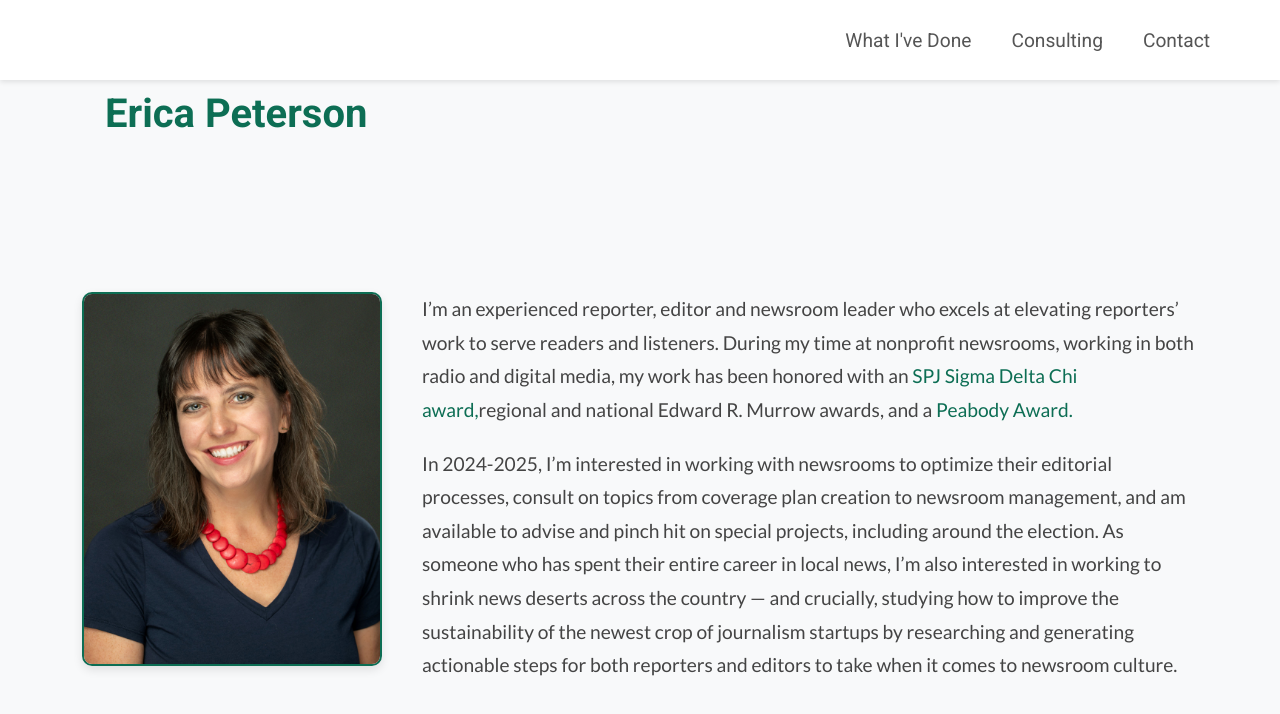
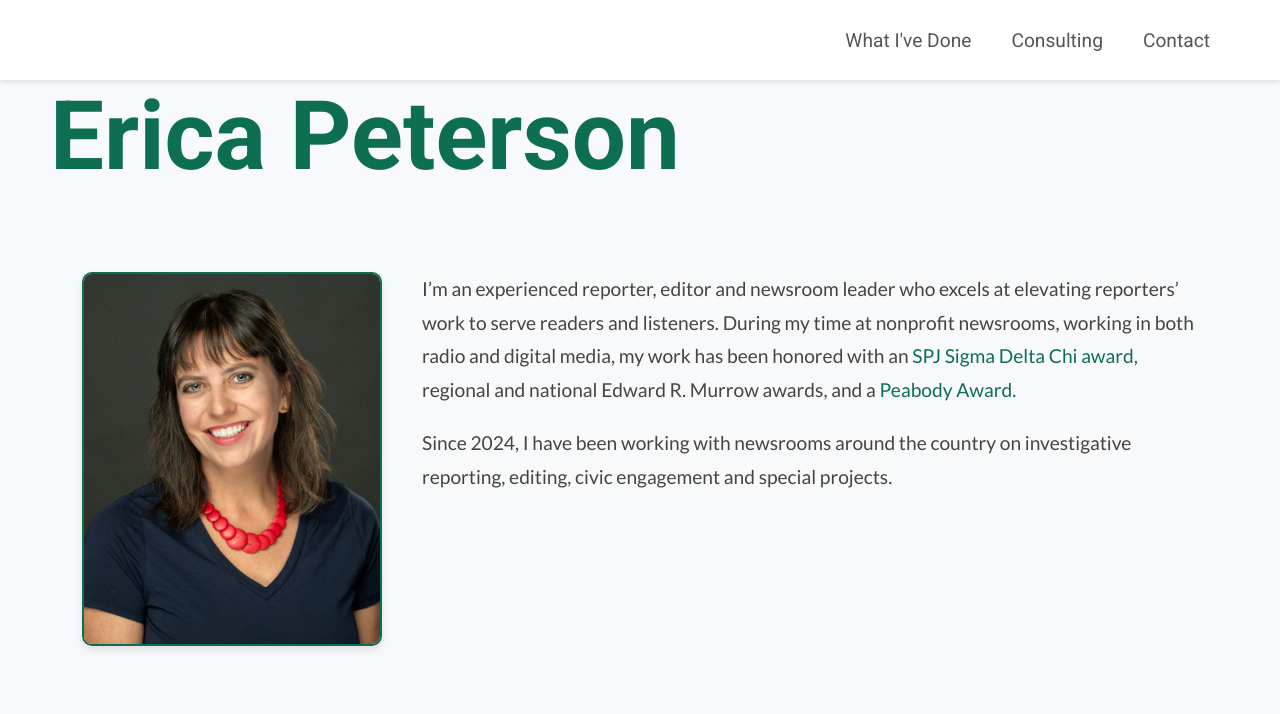
Before and after one commit to 255AM/ep, a React (Create React App) app: page /what-ive-done in a window 1280 px wide. Shown: the top 714 px of the page. Built offline with nearby package versions, Linux system fonts and the light colour scheme.

Commit message:
Update portfolio content

```diff
--- a/src/About.js
+++ b/src/About.js
@@ -11,15 +11,12 @@ const About = () => (
       <p>
       I’m an experienced reporter, editor and newsroom leader who excels at elevating reporters’ work to serve readers and listeners.
       During my time at nonprofit newsrooms, working in both radio and digital media, my work has been honored with an
-        <a href="https://www.spj.org/sdxa13.asp" target="_blank" rel="noopener noreferrer"> SPJ Sigma Delta Chi award,</a>
+        <a href="https://www.spj.org/sdxa13.asp" target="_blank" rel="noopener noreferrer"> SPJ Sigma Delta Chi award, </a>
         regional and national Edward R. Murrow awards, and a
         <a href="https://peabodyawards.com/award-profile/the-popes-long-con/" target="_blank" rel="noopener noreferrer"> Peabody Award.</a>
       </p>
       <p>
-      In 2024-2025, I’m interested in working with newsrooms to optimize their editorial processes, consult on topics from coverage plan creation to newsroom management,
-      and am available to advise and pinch hit on special projects, including around the election. As someone who has spent their entire career in local news,
-      I’m also interested in working to shrink news deserts across the country — and crucially, studying how to improve the sustainability of the
-      newest crop of journalism startups by researching and generating actionable steps for both reporters and editors to take when it comes to newsroom culture.
+      Since 2024, I have been working with newsrooms around the country on investigative reporting, editing, civic engagement and special projects.
       </p>
     </div>
   </div>
--- a/src/App.css
+++ b/src/App.css
@@ -12,13 +12,13 @@
 body, html {
   font-family: 'Roboto', sans-serif;
   height: 100%;
-  background-color: #f8f9fa; /* Light background */
+  background-color: #f8f9fa;
 }
 
 /* Global Heading and Paragraph Styles */
 h2, h3 {
   font-family: 'Roboto', sans-serif;
-  color: #333; /* Darker shade for headings */
+  color: #333;
 }
 
 h2 {
@@ -33,9 +33,9 @@ h3 {
 
 p {
   font-family: 'Lato', sans-serif;
-  font-size: 1.2em; /* Slightly increased size */
+  font-size: 1.2em;
   line-height: 1.75;
-  color: #444; /* Darker shade for text */
+  color: #444;
   margin-bottom: 20px;
 }
 
@@ -66,40 +66,6 @@ a:hover {
   background-color: #0b533d;
 }
 
-/* Section Layout */
-.section {
-  min-height: calc(100vh - 80px);
-  padding-top: 80px;
-  padding: 20px;
-  display: flex;
-  justify-content: center;
-  align-items: center;
-}
-
-.about-container {
-  display: flex;
-  flex-direction: column;
-  align-items: center;
-  width: 100%;
-}
-
-.image-container {
-  max-width: 300px;
-  margin-bottom: 20px;
-}
-
-.profile-pic {
-  width: 100%;
-  border-radius: 10px;
-  box-shadow: 0 4px 10px rgba(0, 0, 0, 0.1);
-  border: 2px solid #0d6e54;
-}
-
-.about-text {
-  max-width: 700px; /* Increased width */
-  text-align: left;
-}
-
 /* Navbar */
 .navbar {
   background-color: #ffffff;
@@ -110,7 +76,7 @@ a:hover {
   display: flex;
   align-items: center;
   box-shadow: 0 2px 5px rgba(0, 0, 0, 0.1);
-  z-index: 100;
+  z-index: 1000;
   height: 80px;
 }
 
@@ -121,23 +87,10 @@ a:hover {
   color: #0d6e54;
   flex-grow: 1;
   text-align: center;
+
 }
 
-.navbar-brand:hover {
-  color: #0b533d;
-}
 
-.navbar-brand-large {
-  font-family: 'Roboto', sans-serif;
-  font-size: 2.5em;
-  font-weight: bold;
-  color: #0d6e54;
-  margin-left: 105px;
-}
-
-.navbar-brand-large:hover {
-  color: #0b533d;
-}
 
 .hamburger {
   font-size: 2em;
@@ -148,7 +101,6 @@ a:hover {
   display: none;
 }
 
-/* Navigation Links */
 .nav-links {
   display: none;
 }
@@ -182,6 +134,53 @@ a:hover {
   border-bottom: 2px solid #0d6e54;
 }
 
+/* Large Brand */
+.large-brand-container {
+  display: none; /* Hidden on small screens */
+  margin-top: 80px; /* Push below the navbar */
+  padding-left: 50px; /* Adjust for left alignment */
+}
+
+.navbar-brand-large {
+  font-family: 'Roboto', sans-serif;
+  font-size: 6em;
+  font-weight: bold;
+  color: #0d6e54;
+}
+
+/* Section Layout */
+.section {
+  padding: 20px;
+}
+
+/* About Container */
+.about-container {
+  display: flex;
+  flex-direction: column;
+  align-items: center;
+  width: 100%;
+}
+
+/* Image Limiter */
+.image-container {
+  max-width: 300px;
+  margin-bottom: 20px;
+}
+
+.profile-pic {
+  width: 100%;
+  border-radius: 10px;
+  box-shadow: 0 4px 10px rgba(0, 0, 0, 0.1);
+  border: 2px solid #0d6e54;
+}
+
+/* About Text */
+.about-text {
+  max-width: 700px;
+  text-align: left;
+  padding: 0 20px;
+}
+
 /* Contact Container */
 .contact-container {
   max-width: 600px;
@@ -208,8 +207,56 @@ a:hover {
   border-bottom: 1px solid #0d6e54;
 }
 
-/* Flexbox for large screens */
+/* Media Queries */
+
+/* Large Screens */
 @media (min-width: 1024px) {
+  /* Show the large brand container */
+  .large-brand-container {
+    display: block;
+  }
+
+  /* Hide the small navbar-brand inside the navbar */
+  .navbar-brand {
+    display: none;
+  }
+
+  /* Adjust navbar */
+  .navbar {
+    justify-content: flex-end;
+  }
+
+  /* Show nav links in navbar */
+  .nav-links {
+    display: flex;
+    flex-direction: row;
+    position: static;
+    width: auto;
+    background-color: transparent;
+  }
+
+  .nav-links a {
+    padding: 0 20px;
+  }
+
+  /* Hide hamburger menu */
+  .hamburger {
+    display: none;
+  }
+
+  /* Adjust section margin to account for navbar and large brand */
+  .section {
+    margin-top: 60px; /* Adjust based on navbar and large brand height */
+  }
+
+  /* Remove absolute positioning from large brand */
+  .large-brand-container {
+    position: relative;
+    margin-top: 80px; /* Height of navbar */
+    padding-left: 50px; /* Left alignment */
+  }
+
+  /* Adjust About Container for large screens */
   .about-container {
     flex-direction: row;
     align-items: flex-start;
@@ -220,91 +267,69 @@ a:hover {
 
   .image-container {
     margin-right: 40px;
+    margin-bottom: 0; /* Remove bottom margin in row layout */
   }
 
   .about-text {
     max-width: 80%;
     text-align: left;
+    padding: 0;
   }
+}
 
-  .navbar-brand {
+/* Small Screens */
+@media (max-width: 1023px) {
+  /* Hide the large brand container */
+  .large-brand-container {
     display: none;
   }
 
-  .navbar-brand-wrapper {
+  /* Show the small navbar-brand inside the navbar */
+  .navbar-brand {
     display: block;
-    padding-top: 90px;
-    width: 100%;
   }
 
-  .navbar {
-    justify-content: flex-end;
+
+  .navbar a, .navbar a.active {
+    text-decoration: none;
+    border-bottom: none !important; /* Remove the bottom border */
   }
 
-  .nav-links {
-    display: flex;
-    flex-direction: row;
-  }
 
-  .nav-links a {
-    padding: 0 20px;
-  }
-
-  .hamburger {
-    display: none;
-  }
-}
-
-/* Mobile Adjustments */
-@media (max-width: 1023px) {
-  .navbar-brand {
-    display: block;
-    font-size: 1.5em;
-  }
-
-  .navbar {
-    justify-content: center;
-  }
-
+  /* Show hamburger menu */
   .hamburger {
     display: block;
     position: absolute;
     right: 20px;
   }
 
+  /* Adjust navbar */
+  .navbar {
+    justify-content: center;
+  }
+
+  /* Nav links */
   .nav-links a {
     font-size: 1em;
+
   }
 
-  .section {
-    min-height: calc(100vh - 80px);
-    padding-top: 80px;
-    padding-bottom: 20px;
-  }
-
+  /* About Container remains columnar */
   .about-container {
     flex-direction: column;
     align-items: center;
   }
 
   .image-container {
-    margin-top: 20px;
     margin-bottom: 20px;
-  }
-
-  .about-container .image-container {
-    order: -1;
   }
 
   .about-text {
     padding: 0 20px;
   }
 
-  .nav-links .active {
-    background-color: #e0e0e0;
-  }
-
-  .nav-links a:hover {
-    background-color: #f0f0f0;
+  /* Adjust section margin-top */
+  .section {
+    margin-top: 120px; /* Height of the navbar */
   }
 }
--- a/src/App.js
+++ b/src/App.js
@@ -1,5 +1,5 @@
 import React, { useState } from 'react';
-import { HashRouter as Router, Routes, Route, NavLink } from 'react-router-dom'; // Make sure to use HashRouter
+import { HashRouter as Router, Routes, Route, NavLink } from 'react-router-dom';
 import About from './About';
 import WhatIveDone from './WhatIveDone';
 import Consulting from './Consulting';
@@ -32,7 +32,8 @@ const App = () => {
           </nav>
         </header>
 
-        <div className="navbar-brand-wrapper">
+        {/* Large brand/logo outside the navbar */}
+        <div className="large-brand-container">
           <NavLink to="/" className="navbar-brand-large" onClick={closeMenu}>
             Erica Peterson
           </NavLink>
--- a/src/Consulting.js
+++ b/src/Consulting.js
@@ -5,6 +5,7 @@ const Consulting = () => (
   <div className="about-container">
     <div className="about-text">
       <h2>Consulting</h2>
+      <br />
       <h3>Processes and Strategy</h3>
       <p>
       Are you launching a new newsroom? Revamping an existing one? I can help you through creating the key editorial processes and tools you’ll need, from a customized
@@ -32,10 +33,10 @@ const Consulting = () => (
       <p>Besides the above, I’m trying to figure out the answers to two huge (unrelated) questions:</p>
 
 
-            <p>1: How can local newsrooms work smarter to provide the information their communities need about judicial elections — in ways that clearly explain the stakes?</p>
+            <p><span style={{ fontWeight: 'bold' }}>1:</span> How can local newsrooms work smarter to provide the information their communities need about judicial elections — in ways that clearly explain the stakes?</p>
 
 
-            <p>2: What are the time-tested best-practices for newsrooms to tackle their culture, both bottom-up and top-down? How could providing reporters and newsroom leaders clear,
+            <p><span style={{ fontWeight: 'bold' }}>2:</span> What are the time-tested best-practices for newsrooms to tackle their culture, both bottom-up and top-down? How could providing reporters and newsroom leaders clear,
               actionable steps to take improve the sustainability outlook for these organizations?</p>
 
 
```
Also changed, not shown: src/WhatIveDone.js (+15 -11 lines), 1 other file (tests, documents, lock files or other folders).
